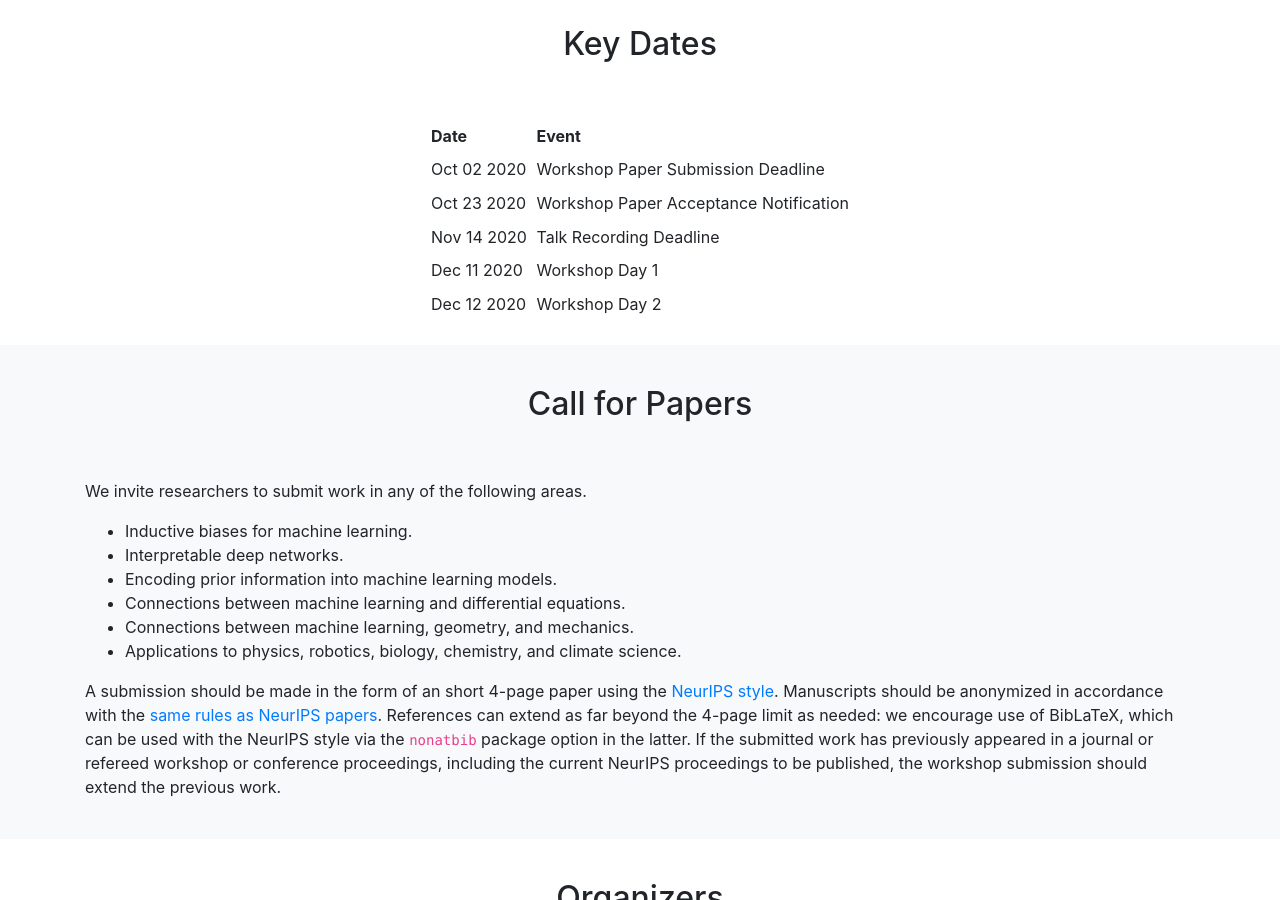
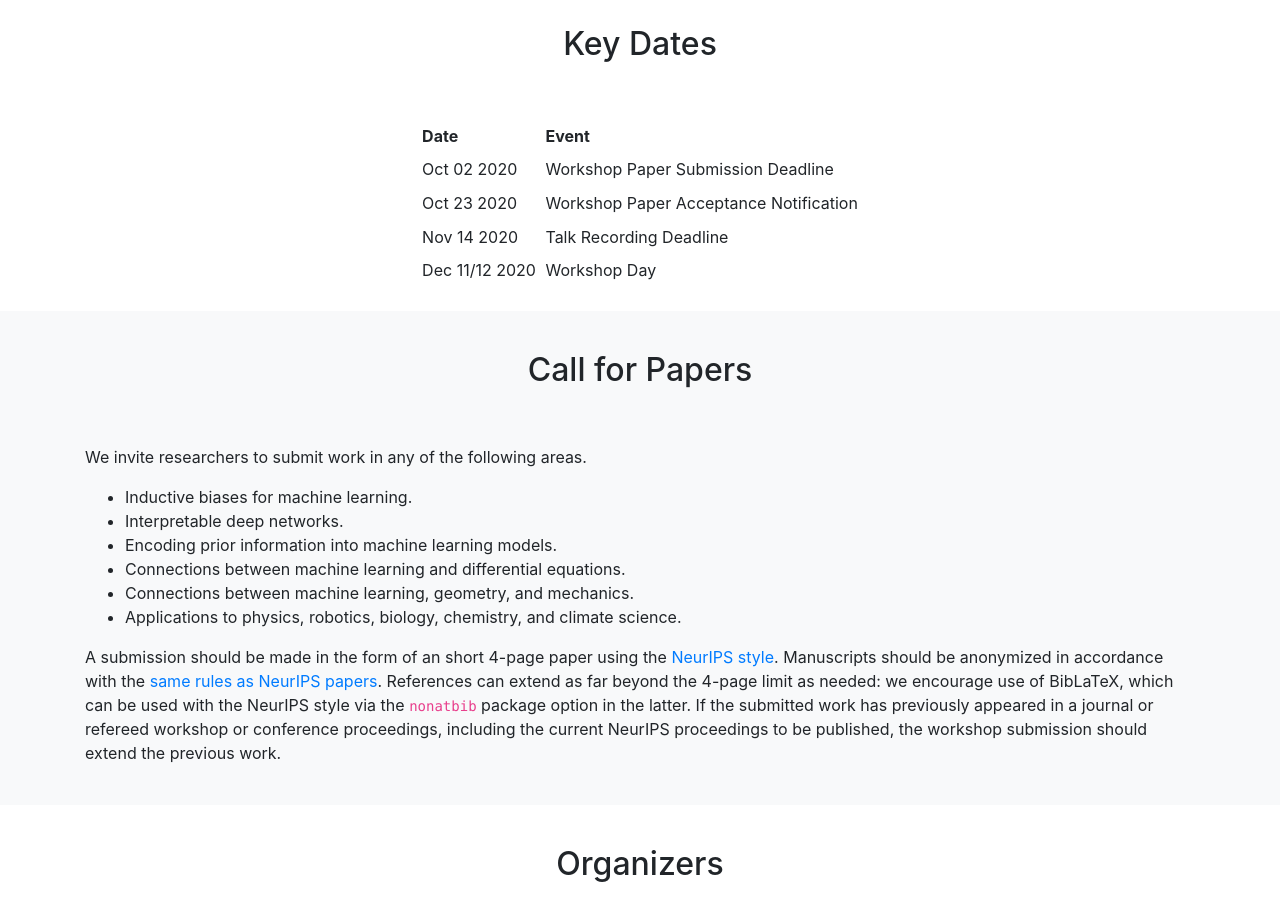
Before and after one commit to inductive-biases/inductive-biases.github.io, a Jekyll site: the page built from index.md, in a window 1280 px wide and 900 px high, scrolled down 1696 px. Built offline with Jekyll 4.4.1, drawn with Linux system fonts in a browser that asks for light colours.

Commit message:
Update key dates.

```diff
--- a/keydates.md
+++ b/keydates.md
@@ -11,8 +11,7 @@ published: false
 | Oct 02 2020 | Workshop Paper Submission Deadline             |
 | Oct 23 2020 | Workshop Paper Acceptance Notification         |
 | Nov 14 2020 | Talk Recording Deadline                        |
-| Dec 11 2020 | Workshop Day 1                                 |
-| Dec 12 2020 | Workshop Day 2                                 |
+| Dec 11/12 2020 | Workshop Day                                  |
 |-------------|------------------------------------------------|
 
 
```
